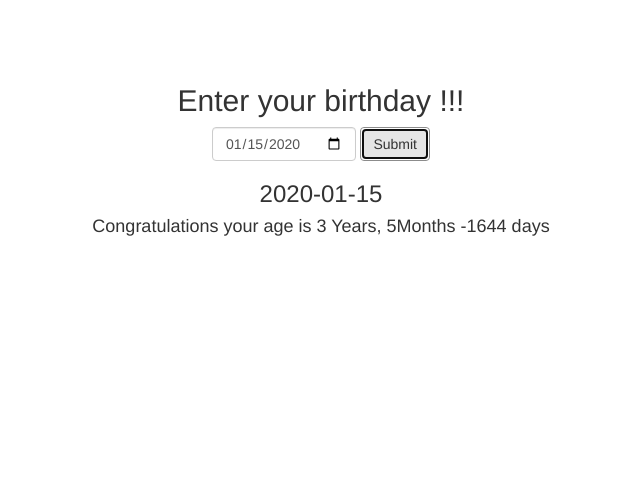
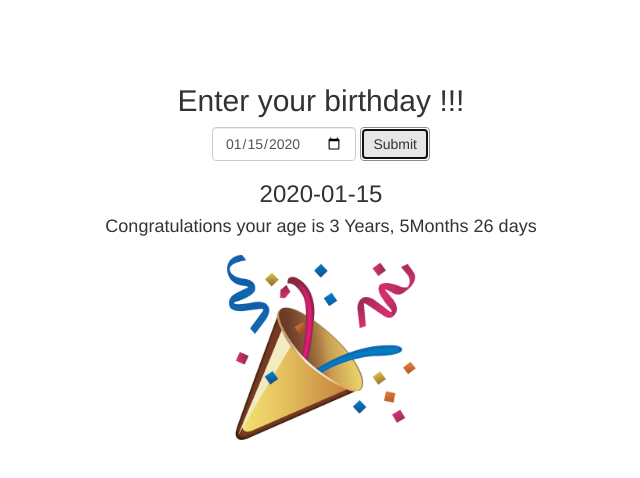
Before and after one commit to Sandipani/ageteller, a React (Create React App) app: page / in a window 1280 px wide. Both pictures are taken after typing "2020-01-15" into the empty fields and a click on the button "Submit". Shown: the top 478 px of the page, without its empty margins (319-959 px from the left). Built offline with nearby package versions, Linux system fonts and the light colour scheme.

Commit message:
Changes to be committed: 	modified:   src/components/AgeStats.js 	modified:   src/components/App.css 	modified:   src/components/App.js

```diff
--- a/src/components/AgeStats.js
+++ b/src/components/AgeStats.js
@@ -1,4 +1,5 @@
 import React, { Component } from 'react';
+import PartyPopper from '../assets/party-popper.jpg'
 
 class AgeStats extends Component {
     timeSince(date){
@@ -10,7 +11,7 @@ class AgeStats extends Component {
         let years= Math.floor(day/365);
         day -= years *365;
         let months =Math.floor(day/31);
-        day -= months*365;
+        day -= months*31;
 
         return `${years} Years, ${months}Months ${day} days`
     }
@@ -20,6 +21,7 @@ class AgeStats extends Component {
             <div>
             <h3>{this.props.date}</h3>
             <h4>Congratulations your age is {this.timeSince(this.props.date)}</h4>
+            <img src = {PartyPopper} alt="party-popper" className="party-popper"/>
             </div>
         )
     }
--- a/src/components/App.css
+++ b/src/components/App.css
@@ -3,3 +3,21 @@ padding: 5%;
 text-align: center;
 font-size: 16px;
 }
+.party-popper {
+    width: 200px;
+    height: 200px;
+}
+
+.fade{
+    animation-name: fade-in;
+    animation-duration: 2s;
+}
+
+.age-stats{
+    opacity: 100;
+}
+
+@keyframes fade-in {
+    from {opacity: 0;}
+    to {opacity: 100;}
+}
--- a/src/components/App.js
+++ b/src/components/App.js
@@ -9,13 +9,16 @@ class App extends Component {
 
         this.state = {
           newDate: '',
-          birthday: '1995-03-19'
+          birthday: '1995-03-19',
+          showStats: false
         }
     }
 
 changeBirthday(){
     console.log(this.state);
-    this.setState({birthday: this.state.newDate});
+    this.setState({birthday: this.state.newDate,
+        showStats: true
+    });
 }
 
     render () {
@@ -34,7 +37,13 @@ changeBirthday(){
                 >
                     Submit
                 </Button>
+                { this.state.showStats ?
+               <div className="fade age-stats">
                <AgeStats date={this.state.birthday}/>
+               </div>
+               :
+               <div/>
+                }
             </Form>
         </div>
         )
```
